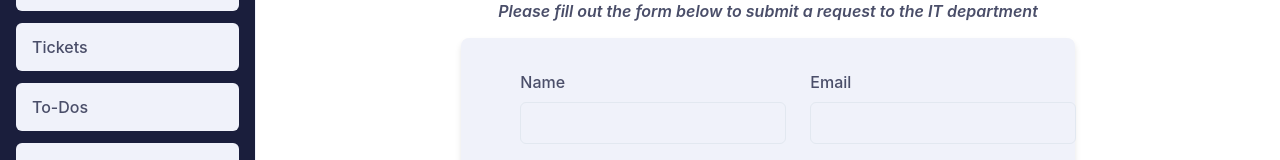
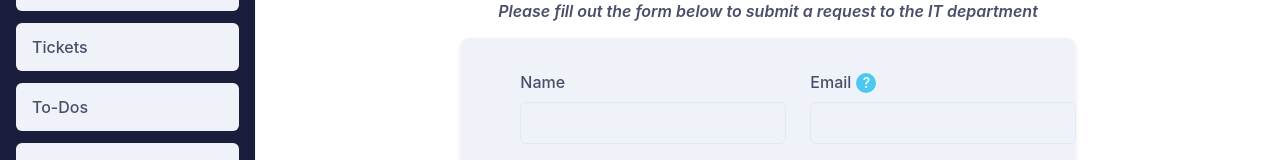
Before and after one commit to rhiannonlind/brr-dashboard, a React (Vite) app: page /it-request in a window 1280 px wide. Shown: the part 218-378 px from the top of the page. Built offline with nearby package versions, Linux system fonts and the light colour scheme.

Commit message:
feat: Tooltip
- Added tooltip button to explain functionality of the form in the pages current, offline state
- In future, using individual login information will resolve this issue

```diff
--- a/src/pages/ITRequest.jsx
+++ b/src/pages/ITRequest.jsx
@@ -94,7 +94,13 @@ export default function ITRequest() {
               />
             </div>
             <div className='form-group'>
-              <label className='form-label'>Email</label>
+              <label className='form-label'>
+                Email
+                <span className="tooltip-container">
+                  <button type="button" className="tooltip-button">?</button>
+                  <span className="tooltip-text">To see ticket requests in dashboard, enter "rhiannon.lind@gmail.com"</span>
+                </span>
+              </label>
               <input
                 type="email"
                 name="email"
--- a/src/styles/ITRequest.css
+++ b/src/styles/ITRequest.css
@@ -143,8 +143,53 @@
   word-break: break-all;
 }
 
+.tooltip-container {
+  position: relative;
+  display: inline-block;
+  margin-left: 5px;
+}
+
+.tooltip-button {
+  width: 20px;
+  height: 20px;
+  border-radius: 50%;
+  background-color: #4CC9F0;
+  color: white;
+  border: none;
+  font-size: 14px;
+  cursor: pointer;
+  display: inline-flex;
+  align-items: center;
+  justify-content: center;
+  padding: 0;
+  line-height: 1;
+}
+
+.tooltip-text {
+  visibility: hidden;
+  width: 300px;
+  background-color: #333;
+  color: #fff;
+  text-align: center;
+  border-radius: 6px;
+  padding: 8px;
+  position: absolute;
+  z-index: 1;
+  bottom: 125%;
+  left: 50%;
+  transform: translateX(-50%);
+  opacity: 0;
+  transition: opacity 0.3s;
+  font-size: 14px;
+}
+
+.tooltip-container:hover .tooltip-text {
+  visibility: visible;
+  opacity: 1;
+}
+
 /* Responsive Styles */
-@media screen and (max-width: 950px) {
+@media screen and (max-width: 1050px) {
   .form-row {
     flex-direction: column;
     gap: 1rem;
```
